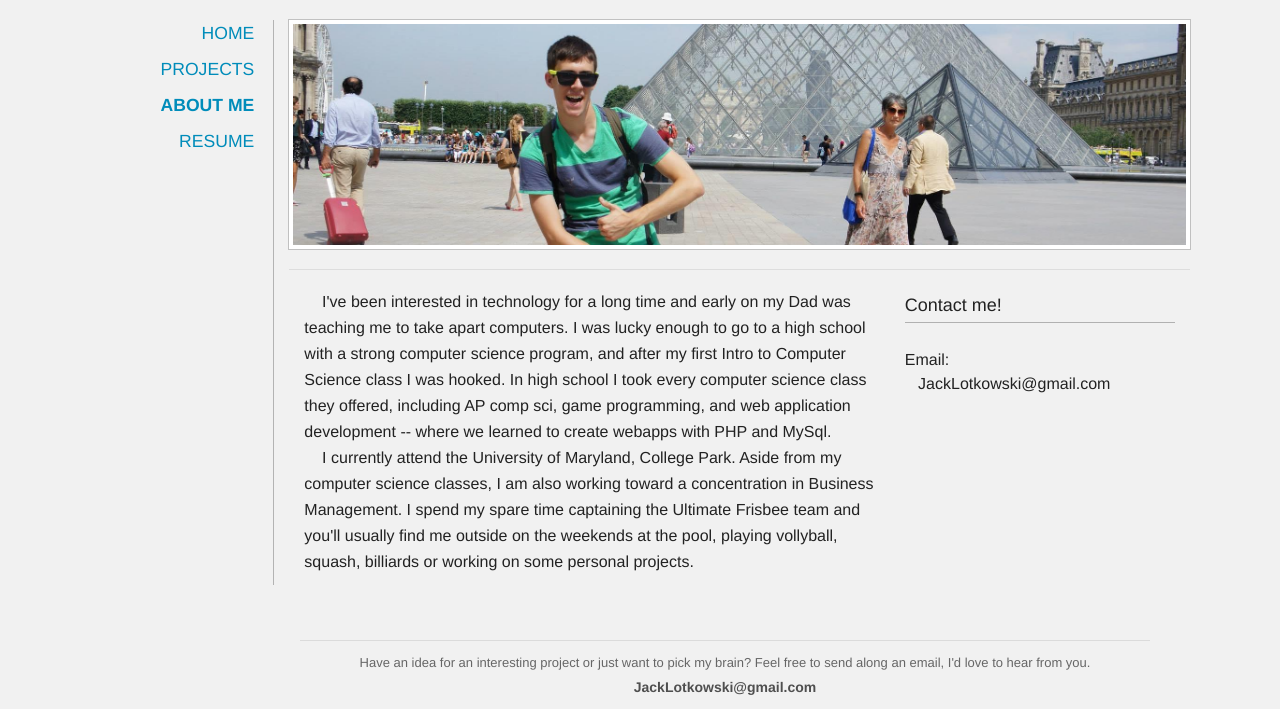
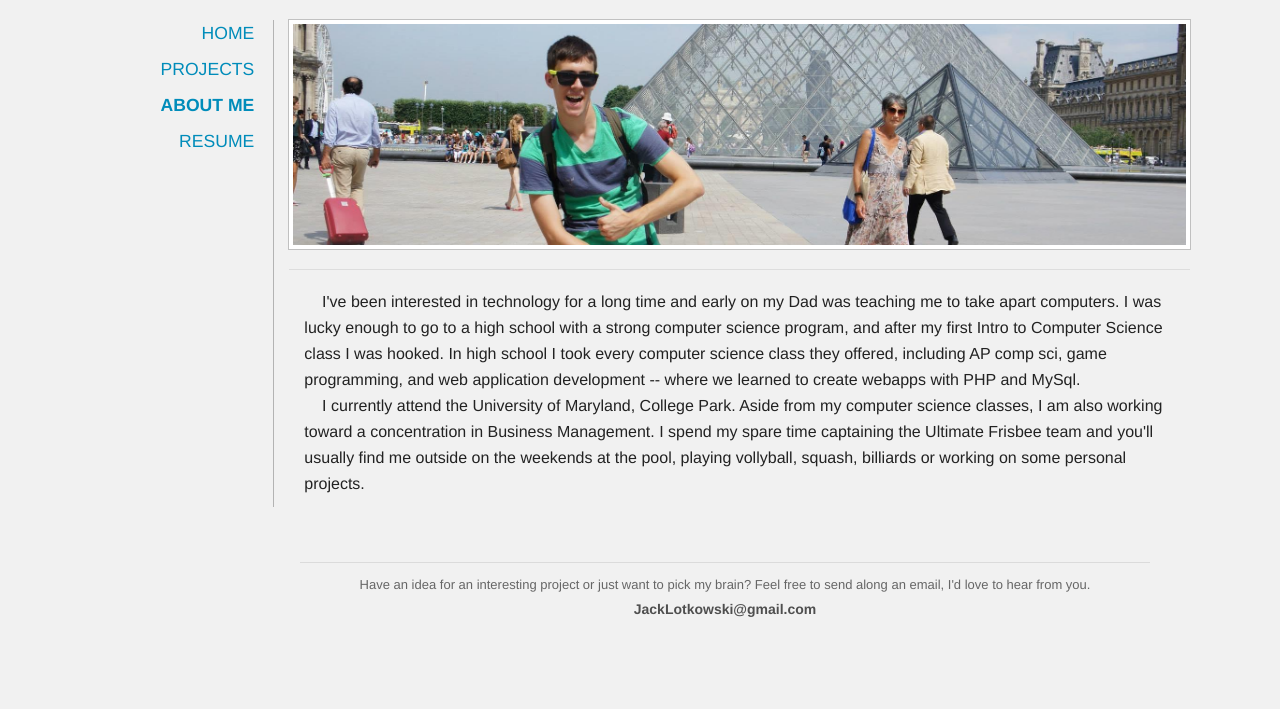
Before and after one commit to JackLot/jacklot.github.io, a plain HTML site: page aboutme.html in a window 1280 px wide. Shown: the part 115-824 px from the top of the page. After the commit the page ends 800 px from the top, so only its background shows below. Drawn offline with nearby package versions, Linux system fonts and the light colour scheme.

Commit message:
Update aboutme.html

```diff
--- a/aboutme.html
+++ b/aboutme.html
@@ -49,7 +49,7 @@
 				</div>
 
 				<div class="row">
-					<div class="small-8 medium-8 large-8 column" id="aboutme_main">
+					<div class="small-12 medium-12 large-12 column" id="aboutme_main">
 						&nbsp;&nbsp;&nbsp;&nbsp;I've been interested in technology for a long time and
 						 early on my Dad was teaching me to take apart computers.
 						I was lucky enough to go to a high school with a strong computer science program, and after my first Intro to
@@ -60,10 +60,9 @@
 						you'll usually find me outside on the weekends at the pool, playing vollyball, squash, billiards or working on some personal projects.
 
 					</div>
-					<div class="small-4 medium-4 large-4 column">
+					<div class="small-4 medium-4 large-4 column hidden" style="display: none">
 						<div class="separator"><h5>Contact me!</h5></div>
 						Email:<br />
-						&nbsp;&nbsp;&nbsp;JackLotkowski@gmail.com
 					</div>
 				</div>
 
```
